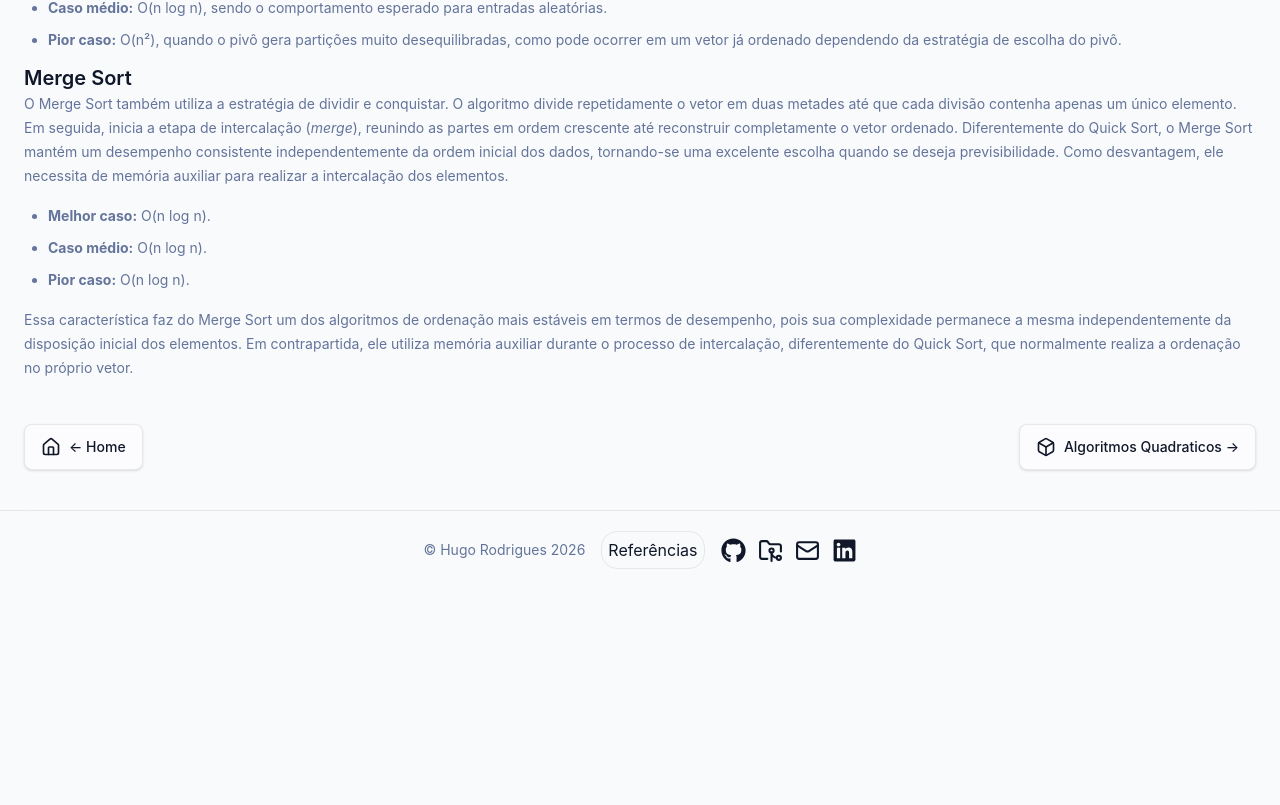
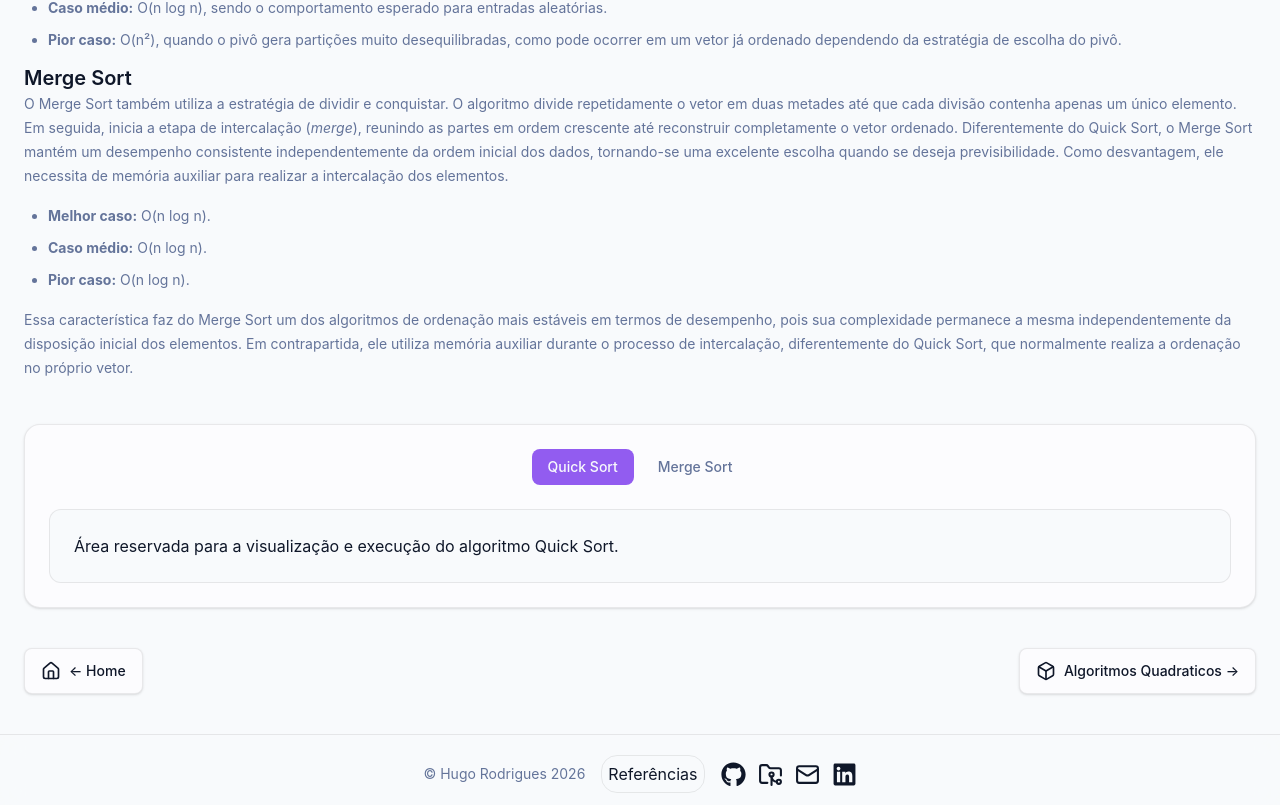
Before and after one commit to Apenas1Hugo/BigO_Algoritmos, a React (Vite) app in the folder BigO_Algoritmos/: page /dividir-e-conquistar in a window 1280 px wide. Shown: the part 433-1238 px from the top of the page. Before the commit the page ends 1022 px from the top, so only its background shows below. Built offline with nearby package versions, Linux system fonts and the light colour scheme.

Commit message:
feat: adiciona protótipo do componente TestAlgorithms
Inicio do componente que ira guardas os testes de algoritmos do usuário.

```diff
--- a/BigO_Algoritmos/src/pages/dividir_e_conquistar/DivideConquerPage.tsx
+++ b/BigO_Algoritmos/src/pages/dividir_e_conquistar/DivideConquerPage.tsx
@@ -4,6 +4,7 @@ import { Container } from "../../components/shared/Container";
 import { PageHeader } from "../../components/shared/PageHeader";
 
 import { useNavigate } from "react-router-dom";
+import { TestAlgorithms } from "./TestAlgorithms";
 
 export function DivideConquerPage() {
   const navigate = useNavigate();
@@ -91,6 +92,7 @@ export function DivideConquerPage() {
           </>
         }
       />
+      <TestAlgorithms/>
       <div className="mt-10 flex justify-between">
         <Button
           icon={House}
--- /dev/null
+++ b/BigO_Algoritmos/src/pages/dividir_e_conquistar/TestAlgorithms.tsx
@@ -0,0 +1,102 @@
+import { AnimatePresence, motion } from "motion/react";
+import { useMemo, useState } from "react";
+
+interface AlgorithmTab {
+  id: string;
+  title: string;
+  content: React.ReactNode;
+}
+
+const ALGORITHM_TABS: readonly AlgorithmTab[] = [
+  {
+    id: "quick-sort",
+    title: "Quick Sort",
+    content: (
+      <p>
+        Área reservada para a visualização e execução do algoritmo Quick Sort.
+      </p>
+    ),
+  },
+  {
+    id: "merge-sort",
+    title: "Merge Sort",
+    content: (
+      <p>
+        Área reservada para a visualização e execução do algoritmo Merge Sort.
+      </p>
+    ),
+  },
+];
+
+export function TestAlgorithms() {
+  const [activeTab, setActiveTab] = useState(ALGORITHM_TABS[0].id);
+
+  const currentTab = useMemo(
+    () => ALGORITHM_TABS.find((tab) => tab.id === activeTab)!,
+    [activeTab],
+  );
+
+  return (
+    <section className="w-full rounded-2xl border border-border bg-card p-6 shadow-sm mt-10">
+      <nav className="mb-6 overflow-x-auto">
+        <div className="relative flex w-max min-w-full gap-2 justify-center">
+          {ALGORITHM_TABS.map((tab) => {
+            const isActive = tab.id === activeTab;
+
+            return (
+              <button
+                key={tab.id}
+                type="button"
+                onClick={() => setActiveTab(tab.id)}
+                className={`relative whitespace-nowrap rounded-lg px-4 py-2 text-sm font-medium transition-colors ${
+                  isActive
+                    ? "text-primary-foreground"
+                    : "text-muted-foreground hover:text-foreground"
+                }`}
+              >
+                {isActive && (
+                  <motion.div
+                    layoutId="active-tab"
+                    className="absolute inset-0 rounded-lg bg-primary"
+                    transition={{
+                      type: "spring",
+                      stiffness: 380,
+                      damping: 30,
+                    }}
+                  />
+                )}
+
+                <span className="relative z-10">{tab.title}</span>
+              </button>
+            );
+          })}
+        </div>
+      </nav>
+
+      <AnimatePresence mode="wait">
+        <motion.div
+          key={currentTab.id}
+          initial={{
+            opacity: 0,
+            y: 16,
+          }}
+          animate={{
+            opacity: 1,
+            y: 0,
+          }}
+          exit={{
+            opacity: 0,
+            y: -16,
+          }}
+          transition={{
+            duration: 0.25,
+            ease: "easeOut",
+          }}
+          className="rounded-xl border border-border bg-background p-6"
+        >
+          {currentTab.content}
+        </motion.div>
+      </AnimatePresence>
+    </section>
+  );
+}
```
